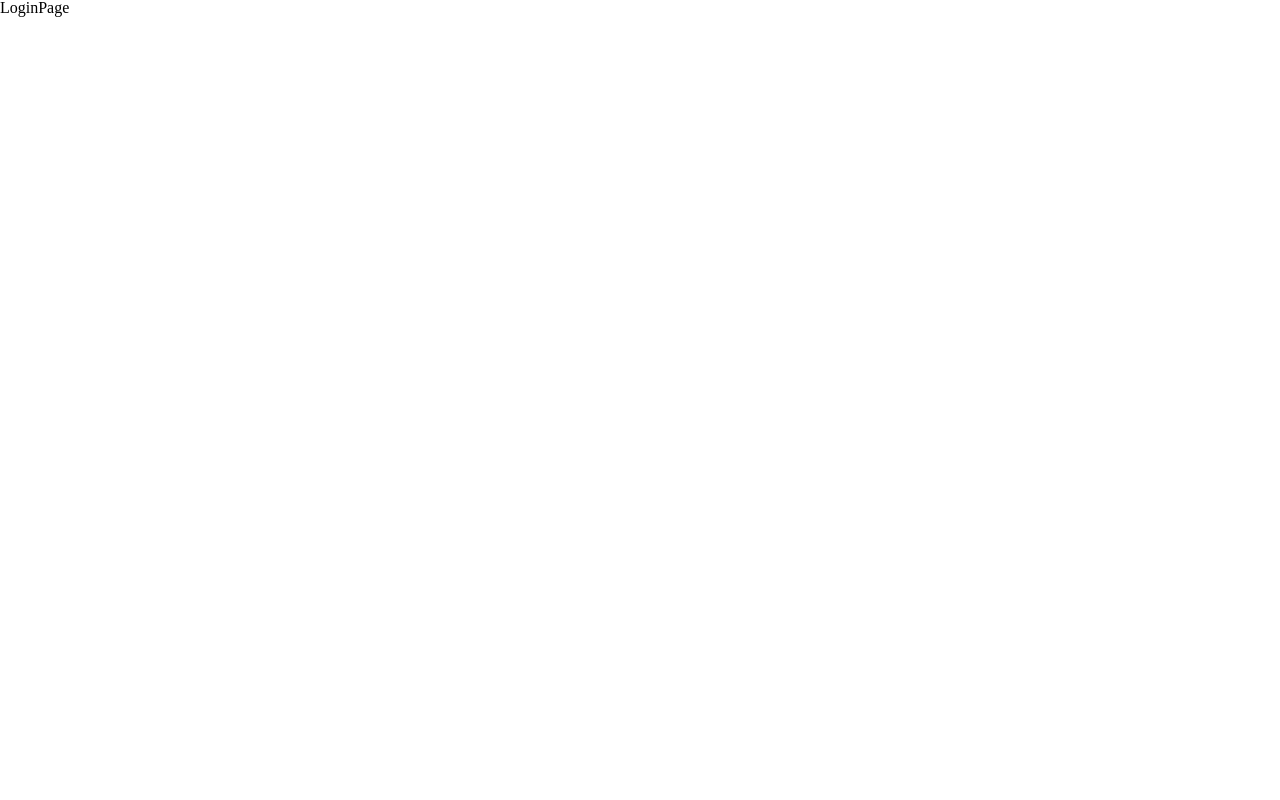
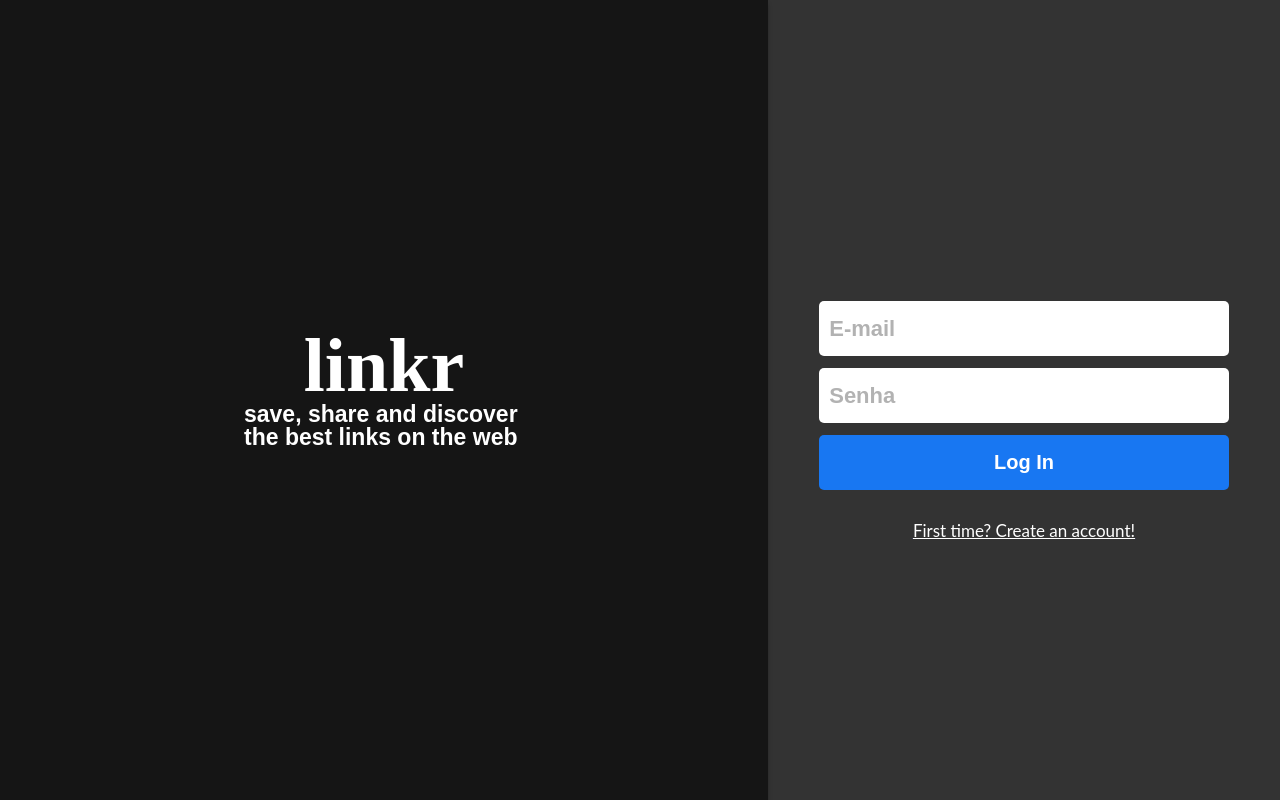
Before and after one commit to LucasPCotrim/projeto17-linkr, a React (Vite) app: page / in a window 1280 px wide. Built offline with nearby package versions, Linux system fonts and the light colour scheme.

Commit message:
layout created, create functions to login, need test instead

```diff
--- a/package.json
+++ b/package.json
@@ -13,6 +13,8 @@
     "react": "^18.2.0",
     "react-dom": "^18.2.0",
     "react-icons": "^4.6.0",
+    "react-is": "^18.2.0",
+    "react-loader-spinner": "^5.3.4",
     "react-router-dom": "^6.4.2",
     "styled-components": "^5.3.6"
   },
--- a/src/App.jsx
+++ b/src/App.jsx
@@ -3,6 +3,7 @@ import GlobalStyle from './global/GlobalStyle';
 import { BrowserRouter, Routes, Route } from 'react-router-dom';
 import UserContext from './contexts/UserContext';
 import PrivatePage from './components/PrivatePage';
+import LoginPage from './components/LoginPage';
 
 function App() {
   const [user, setUser] = useState({});
@@ -13,7 +14,7 @@ function App() {
       <UserContext.Provider value={{ user, setUser }}></UserContext.Provider>
       <BrowserRouter>
         <Routes>
-          <Route path='/' element={<h1>LoginPage</h1>} />
+          <Route path='/' element={<LoginPage />} />
           <Route path='/sign-up' element={<h1>SignUpPage</h1>} />
           <Route
             path='/timeline'
--- /dev/null
+++ b/src/commons/Loading.jsx
@@ -0,0 +1,16 @@
+import { Triangle } from "react-loader-spinner";
+import React from "react";
+
+export default function Loading() {
+  return (
+    <Triangle
+      height="40"
+      width="40"
+      color="#333333"
+      ariaLabel="triangle-loading"
+      wrapperStyle={{}}
+      wrapperClassName=""
+      visible={true}
+    />
+  );
+}
--- /dev/null
+++ b/src/components/LoginPage.jsx
@@ -0,0 +1,175 @@
+import React from "react";
+import styled from "styled-components";
+import Loading from "../commons/Loading";
+import { useState, useEffect } from "react";
+import { Link, useNavigate } from "react-router-dom";
+import { login } from "../services/LinkrAPI";
+
+export default function LoginPage() {
+  const navigate = useNavigate();
+  const [sending, setSending] = useState(false);
+  const [email, setEmail] = useState("");
+  const [password, setPassword] = useState("");
+
+  useEffect(() => {
+    if (localStorage.getItem("linkr") !== null) {
+      navigate("/timeline");
+    }
+  }, [navigate]);
+
+  function logIn(e) {
+    e.preventDefault();
+    setSending(true);
+    const body = { email: email, password: password };
+    login(body)
+      .then((response) => {
+        localStorage.setItem(
+          "linkr",
+          JSON.stringify({
+            name: response.data.name,
+            token: response.data.token,
+            profilePic: response.data.profilePic,
+          })
+        );
+        navigate("/timeline");
+      })
+      .catch((erro) => {
+        alert("Não foi possível logar, tente novamente");
+        console.log(erro);
+        setEmail("");
+        setPassword("");
+        setSending(false);
+      });
+  }
+
+  return (
+    <Wrapper>
+      <Header>
+        <h1>linkr</h1>
+        <h2>save, share and discover the best links on the web</h2>
+      </Header>
+      <Forms on onSubmit={logIn}>
+        <Input
+          disabled={sending}
+          required
+          type="email"
+          name="email"
+          value={email}
+          onChange={(e) => setEmail(e.target.value)}
+          placeholder="E-mail"
+        />
+        <Input
+          disabled={sending}
+          required
+          type="password"
+          name="password"
+          value={password}
+          onChange={(e) => setPassword(e.target.value)}
+          placeholder="Senha"
+        />
+        <Button type="submit" disabled={sending}>
+          {sending ? <Loading /> : "Log In"}
+        </Button>
+
+        <Link to="/sign-up">
+          <h5>First time? Create an account!</h5>
+        </Link>
+      </Forms>
+    </Wrapper>
+  );
+}
+
+const Wrapper = styled.div`
+  width: 100%;
+  height: 100vh;
+  background-color: #333333;
+  display: flex;
+  flex-direction: column;
+  align-items: center;
+
+  @media screen and (min-width: 1024px) {
+    flex-direction: row;
+  }
+`;
+const Header = styled.div`
+  width: 100%;
+  height: 20vh;
+  background-color: #151515;
+  color: white;
+  display: flex;
+  flex-direction: column;
+  justify-content: center;
+  align-items: center;
+  box-shadow: 0px 4px 4px 0 rgba(0, 0, 0, 0.25);
+  h1 {
+    font-family: "Passion One", cursive;
+    font-weight: bold;
+    font-size: 76px;
+  }
+  h2 {
+    width: 280px;
+    height: 70px;
+    font-family: "Oswald", sans-serif;
+    font-weight: bold;
+    font-size: 23px;
+  }
+  @media screen and (min-width: 1024px) {
+    width: 150%;
+    height: 100vh;
+  }
+`;
+const Forms = styled.form`
+  width: 100%;
+  height: 250px;
+  display: flex;
+  flex-direction: column;
+  align-items: center;
+  justify-content: space-around;
+  margin-top: 40px;
+  h5 {
+    font-size: 17px;
+    color: white;
+    font-family: "Lato", sans-serif;
+    text-decoration: underline;
+    margin-top: 20px;
+  }
+`;
+const Input = styled.input`
+  width: 80%;
+  height: 55px;
+  font-size: 22px;
+  font-weight: bold;
+  color: #000000;
+  padding: 10px;
+  border-radius: 5px;
+  &::placeholder {
+    color: #9f9f9f;
+    opacity: 0.8;
+  }
+  &:disabled {
+    background-color: #f2f2f2;
+    color: #d4d4d4;
+  }
+`;
+const Button = styled.button`
+  background-color: #1877f2;
+  width: 80%;
+  height: 55px;
+  border: none;
+  border-radius: 5px;
+  font-weight: 700;
+  font-size: 20px;
+  color: #ffffff;
+  padding: 10px;
+  display: flex;
+  align-items: center;
+  justify-content: center;
+  &:hover {
+    filter: brightness(1.2);
+    cursor: pointer;
+  }
+  &:disabled {
+    filter: brightness(0.7);
+    cursor: default;
+  }
+`;
--- a/src/global/GlobalStyle.js
+++ b/src/global/GlobalStyle.js
@@ -1,4 +1,4 @@
-import { createGlobalStyle, css } from 'styled-components';
+import { createGlobalStyle, css } from "styled-components";
 
 const Reset = css`
   html,
@@ -118,13 +118,14 @@ const Reset = css`
   blockquote:after,
   q:before,
   q:after {
-    content: '';
+    content: "";
     content: none;
   }
   table {
     border-collapse: collapse;
     border-spacing: 0;
   }
+  @import url("https://fonts.googleapis.com/css2?family=Lato&family=Oswald:wght@300;400;500;700&family=Passion+One:wght@400;700&display=swap");
 `;
 
 const Global = css`
--- a/src/services/LinkrAPI.js
+++ b/src/services/LinkrAPI.js
@@ -1,12 +1,16 @@
-import axios from 'axios';
+import axios from "axios";
 const BASE_URL =
-  process.env.NODE_ENV === 'development'
-    ? 'http://127.0.0.1:5000/'
+  process.env.NODE_ENV === "development"
+    ? "http://127.0.0.1:5000/"
     : process.env.REACT_APP_API_BASE_URL;
 
 function getToken() {
-  const auth = JSON.parse(localStorage.getItem('shortly'));
+  const auth = JSON.parse(localStorage.getItem("linkr"));
   return auth?.token;
 }
 
-export { getToken };
+function login(body) {
+  const promise = axios.post(`${URL_BASE}/sign-in`, body);
+  return promise;
+}
+export { getToken, login };
```
Also changed, not shown: 1 other file (tests, documents, lock files or other folders).
